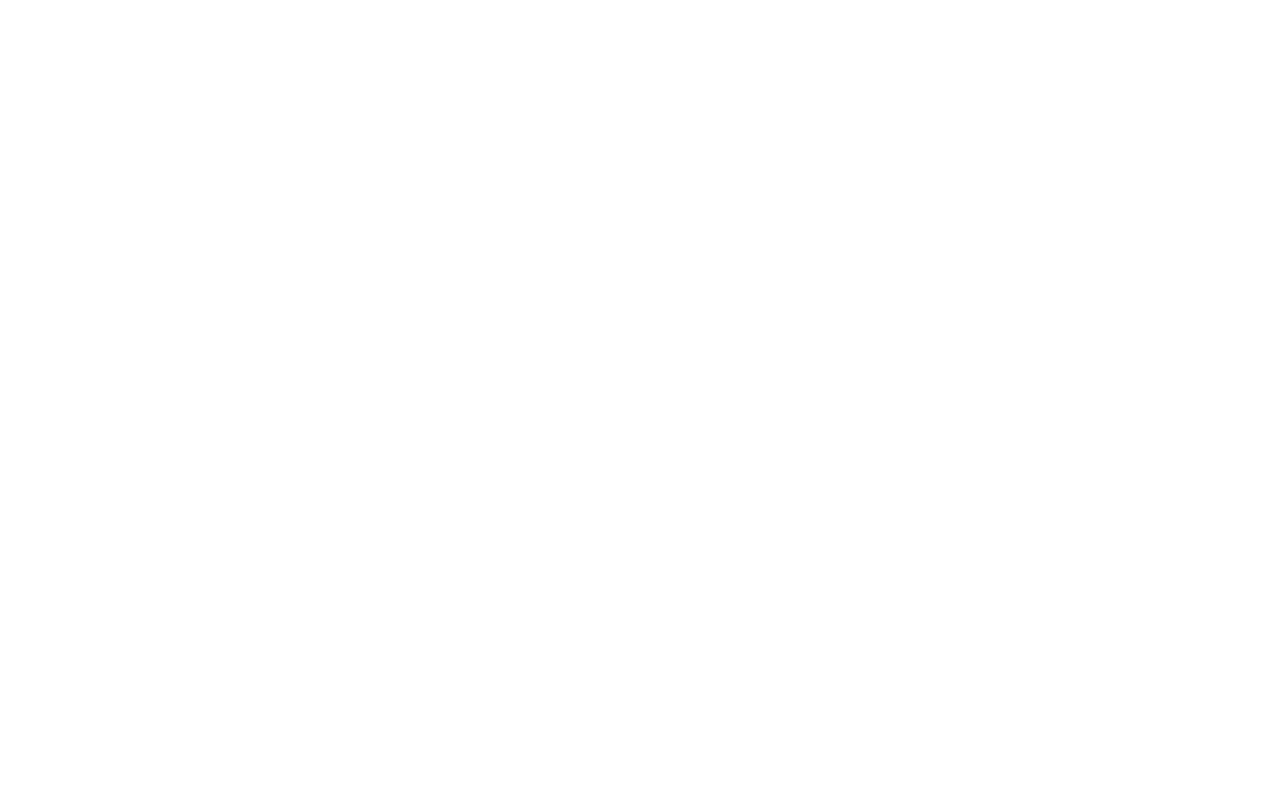
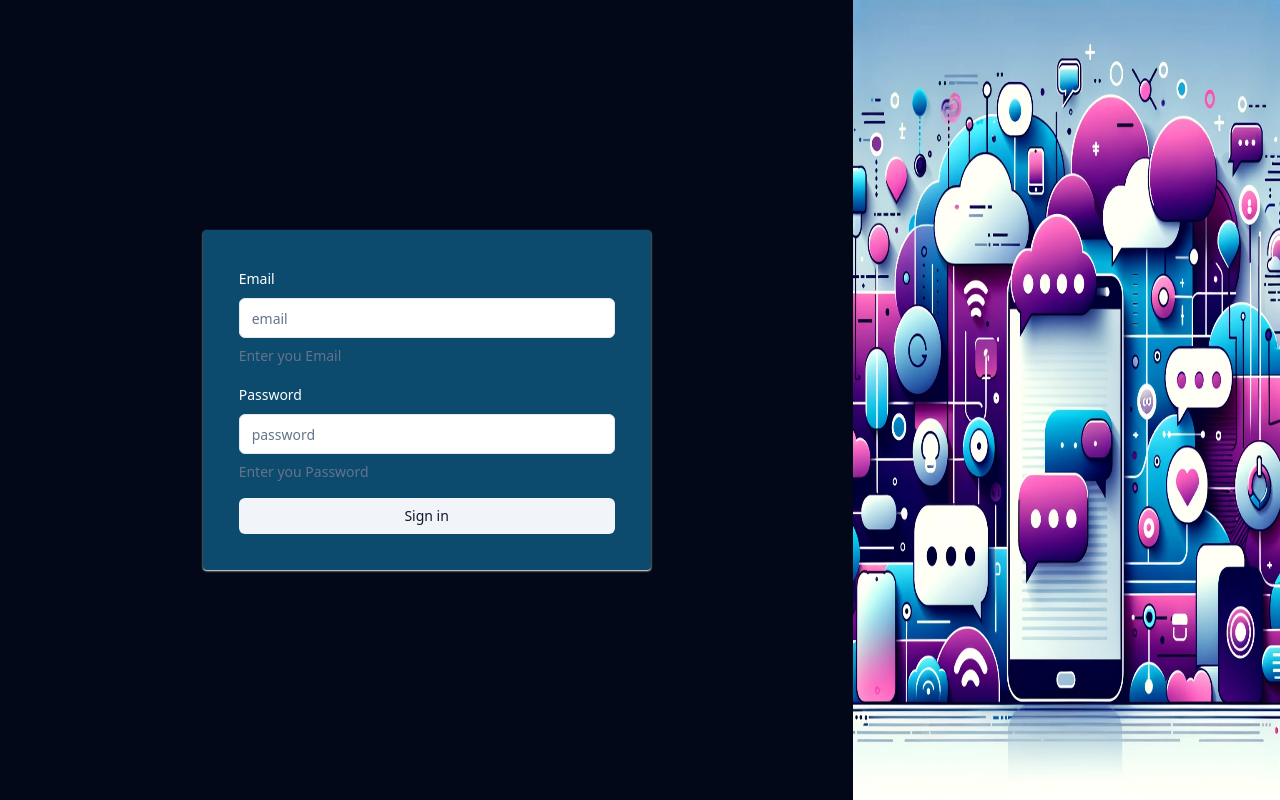
Before and after one commit to anton-lokianov/chat-app, a React (Vite) app in the folder client/: page / in a window 1280 px wide. Built offline with nearby package versions, Linux system fonts and the light colour scheme.

Commit message:
Update styles and dependencies

```diff
--- a/client/package.json
+++ b/client/package.json
@@ -10,6 +10,8 @@
     "preview": "vite preview"
   },
   "dependencies": {
+    "@hookform/resolvers": "^3.3.3",
+    "@radix-ui/react-label": "^2.0.2",
     "@radix-ui/react-slot": "^1.0.2",
     "class-variance-authority": "^0.7.0",
     "clsx": "^2.1.0",
@@ -17,10 +19,12 @@
     "lucide-react": "^0.303.0",
     "react": "^18.2.0",
     "react-dom": "^18.2.0",
+    "react-hook-form": "^7.49.2",
     "react-router-dom": "^6.21.1",
     "socket.io-client": "^4.7.2",
     "tailwind-merge": "^2.2.0",
-    "tailwindcss-animate": "^1.0.7"
+    "tailwindcss-animate": "^1.0.7",
+    "zod": "^3.22.4"
   },
   "devDependencies": {
     "@types/node": "^20.10.5",
--- a/client/src/App.tsx
+++ b/client/src/App.tsx
@@ -1,7 +1,36 @@
-import { Button } from '@/components/ui/button';
+import { useState } from 'react';
+import { Route, Routes } from 'react-router-dom';
+import Auth from '@/pages/_auth/auth';
 
 function App() {
-  return <main></main>;
+  const [state, setState] = useState('box1');
+
+  const variants = {
+    box1: {
+      opacity: 1,
+      scale: 1,
+      x: 0,
+      transition: {
+        duration: 0.2,
+      },
+    },
+    box2: {
+      opacity: 0,
+      scale: 0,
+      x: 200,
+      transition: {
+        duration: 0.4,
+      },
+    }, // Example transformation
+  };
+
+  return (
+    <main className='w-full min-h-screen'>
+      <Routes>
+        <Route index element={<Auth />} />
+      </Routes>
+    </main>
+  );
 }
 
 export default App;
--- /dev/null
+++ b/client/src/components/features/SignInForm.tsx
@@ -0,0 +1,63 @@
+import { useForm } from 'react-hook-form';
+import { Button } from '../ui/Button';
+import { Input } from '../ui/Input';
+import {
+  Form,
+  FormControl,
+  FormDescription,
+  FormField,
+  FormItem,
+  FormLabel,
+  FormMessage,
+} from '../ui/form';
+
+export const SignInForm = () => {
+  const form = useForm({
+    defaultValues: {
+      email: '',
+      password: '',
+    },
+  });
+
+  // todo: add onSubmit handler and change the form colors and add more styles
+  return (
+    <Form {...form}>
+      <form
+        onSubmit={() => {}}
+        className='space-y-4 max-w-md w-full bg-sky-900 p-9 rounded-sm shadow-sm shadow-amber-50'
+      >
+        <FormField
+          control={form.control}
+          name='email'
+          render={({ field }) => (
+            <FormItem>
+              <FormLabel>Email</FormLabel>
+              <FormControl>
+                <Input placeholder='email' {...field} />
+              </FormControl>
+              <FormDescription>Enter you Email</FormDescription>
+              <FormMessage />
+            </FormItem>
+          )}
+        />
+        <FormField
+          control={form.control}
+          name='password'
+          render={({ field }) => (
+            <FormItem>
+              <FormLabel>Password</FormLabel>
+              <FormControl>
+                <Input placeholder='password' {...field} />
+              </FormControl>
+              <FormDescription>Enter you Password</FormDescription>
+              <FormMessage />
+            </FormItem>
+          )}
+        />
+        <Button className='w-full' type='submit' size='sm'>
+          Sign in
+        </Button>
+      </form>
+    </Form>
+  );
+};
--- /dev/null
+++ b/client/src/components/features/SignOutForm.tsx
@@ -0,0 +1,3 @@
+export const SignOutForm = () => {
+  return <></>;
+};
--- a/client/src/components/ui/Button.tsx
+++ b/client/src/components/ui/Button.tsx
@@ -1,6 +1,7 @@
 import * as React from 'react';
 import { cva, type VariantProps } from 'class-variance-authority';
 import { cn } from '@/lib/utils';
+import { motion, MotionProps } from 'framer-motion';
 
 const buttonVariants = cva(
   'inline-flex items-center justify-center whitespace-nowrap rounded-md text-sm font-medium ring-offset-background transition-colors focus-visible:outline-none focus-visible:ring-2 focus-visible:ring-ring focus-visible:ring-offset-2 disabled:pointer-events-none disabled:opacity-50',
@@ -25,20 +26,27 @@
       },
     },
     defaultVariants: {
-      variant: 'default',
+      variant: 'secondary',
       size: 'default',
     },
   },
 );
 
+type Override<T1, T2> = Omit<T1, keyof T2> & T2;
+
 export interface ButtonProps
-  extends React.ButtonHTMLAttributes<HTMLButtonElement>,
-    VariantProps<typeof buttonVariants> {}
+  extends Override<
+    React.ButtonHTMLAttributes<HTMLButtonElement>,
+    VariantProps<typeof buttonVariants> & MotionProps
+  > {}
 
 const Button = React.forwardRef<HTMLButtonElement, ButtonProps>(
   ({ className, variant, size, ...props }, ref) => {
     return (
-      <button
+      <motion.button
+        whileHover={{ scale: 1.02 }}
+        whileTap={{ scale: 0.99 }}
+        transition={{ duration: 0.1, type: 'spring' }}
         className={cn(buttonVariants({ variant, size, className }))}
         ref={ref}
         {...props}
--- a/client/src/components/ui/Input.tsx
+++ b/client/src/components/ui/Input.tsx
@@ -11,7 +11,7 @@
       <input
         type={type}
         className={cn(
-          'flex h-10 w-full rounded-md border border-input bg-background px-3 py-2 text-sm ring-offset-background file:border-0 file:bg-transparent file:text-sm file:font-medium placeholder:text-muted-foreground focus-visible:outline-none focus-visible:ring-2 focus-visible:ring-ring focus-visible:ring-offset-2 disabled:cursor-not-allowed disabled:opacity-50',
+          'flex h-10 w-full rounded-md border border-input bg-background px-3 py-2 text-sm ring-offset-background file:border-0 file:bg-transparent file:text-sm file:font-medium placeholder:text-muted-foreground focus-visible:outline-none focus-visible:ring-2 focus-visible:ring-ring focus-visible:ring-offset-2 disabled:cursor-not-allowed disabled:opacity-50 text-foreground',
           className,
         )}
         ref={ref}
--- /dev/null
+++ b/client/src/components/ui/form.tsx
@@ -0,0 +1,176 @@
+import * as React from "react"
+import * as LabelPrimitive from "@radix-ui/react-label"
+import { Slot } from "@radix-ui/react-slot"
+import {
+  Controller,
+  ControllerProps,
+  FieldPath,
+  FieldValues,
+  FormProvider,
+  useFormContext,
+} from "react-hook-form"
+
+import { cn } from "@/lib/utils"
+import { Label } from "@/components/ui/label"
+
+const Form = FormProvider
+
+type FormFieldContextValue<
+  TFieldValues extends FieldValues = FieldValues,
+  TName extends FieldPath<TFieldValues> = FieldPath<TFieldValues>
+> = {
+  name: TName
+}
+
+const FormFieldContext = React.createContext<FormFieldContextValue>(
+  {} as FormFieldContextValue
+)
+
+const FormField = <
+  TFieldValues extends FieldValues = FieldValues,
+  TName extends FieldPath<TFieldValues> = FieldPath<TFieldValues>
+>({
+  ...props
+}: ControllerProps<TFieldValues, TName>) => {
+  return (
+    <FormFieldContext.Provider value={{ name: props.name }}>
+      <Controller {...props} />
+    </FormFieldContext.Provider>
+  )
+}
+
+const useFormField = () => {
+  const fieldContext = React.useContext(FormFieldContext)
+  const itemContext = React.useContext(FormItemContext)
+  const { getFieldState, formState } = useFormContext()
+
+  const fieldState = getFieldState(fieldContext.name, formState)
+
+  if (!fieldContext) {
+    throw new Error("useFormField should be used within <FormField>")
+  }
+
+  const { id } = itemContext
+
+  return {
+    id,
+    name: fieldContext.name,
+    formItemId: `${id}-form-item`,
+    formDescriptionId: `${id}-form-item-description`,
+    formMessageId: `${id}-form-item-message`,
+    ...fieldState,
+  }
+}
+
+type FormItemContextValue = {
+  id: string
+}
+
+const FormItemContext = React.createContext<FormItemContextValue>(
+  {} as FormItemContextValue
+)
+
+const FormItem = React.forwardRef<
+  HTMLDivElement,
+  React.HTMLAttributes<HTMLDivElement>
+>(({ className, ...props }, ref) => {
+  const id = React.useId()
+
+  return (
+    <FormItemContext.Provider value={{ id }}>
+      <div ref={ref} className={cn("space-y-2", className)} {...props} />
+    </FormItemContext.Provider>
+  )
+})
+FormItem.displayName = "FormItem"
+
+const FormLabel = React.forwardRef<
+  React.ElementRef<typeof LabelPrimitive.Root>,
+  React.ComponentPropsWithoutRef<typeof LabelPrimitive.Root>
+>(({ className, ...props }, ref) => {
+  const { error, formItemId } = useFormField()
+
+  return (
+    <Label
+      ref={ref}
+      className={cn(error && "text-destructive", className)}
+      htmlFor={formItemId}
+      {...props}
+    />
+  )
+})
+FormLabel.displayName = "FormLabel"
+
+const FormControl = React.forwardRef<
+  React.ElementRef<typeof Slot>,
+  React.ComponentPropsWithoutRef<typeof Slot>
+>(({ ...props }, ref) => {
+  const { error, formItemId, formDescriptionId, formMessageId } = useFormField()
+
+  return (
+    <Slot
+      ref={ref}
+      id={formItemId}
+      aria-describedby={
+        !error
+          ? `${formDescriptionId}`
+          : `${formDescriptionId} ${formMessageId}`
+      }
+      aria-invalid={!!error}
+      {...props}
+    />
+  )
+})
+FormControl.displayName = "FormControl"
+
+const FormDescription = React.forwardRef<
+  HTMLParagraphElement,
+  React.HTMLAttributes<HTMLParagraphElement>
+>(({ className, ...props }, ref) => {
+  const { formDescriptionId } = useFormField()
+
+  return (
+    <p
+      ref={ref}
+      id={formDescriptionId}
+      className={cn("text-sm text-muted-foreground", className)}
+      {...props}
+    />
+  )
+})
+FormDescription.displayName = "FormDescription"
+
+const FormMessage = React.forwardRef<
+  HTMLParagraphElement,
+  React.HTMLAttributes<HTMLParagraphElement>
+>(({ className, children, ...props }, ref) => {
+  const { error, formMessageId } = useFormField()
+  const body = error ? String(error?.message) : children
+
+  if (!body) {
+    return null
+  }
+
+  return (
+    <p
+      ref={ref}
+      id={formMessageId}
+      className={cn("text-sm font-medium text-destructive", className)}
+      {...props}
+    >
+      {body}
+    </p>
+  )
+})
+FormMessage.displayName = "FormMessage"
+
+export {
+  useFormField,
+  Form,
+  FormItem,
+  FormLabel,
+  FormControl,
+  FormDescription,
+  FormMessage,
+  FormField,
+}
--- /dev/null
+++ b/client/src/components/ui/label.tsx
@@ -0,0 +1,24 @@
+import * as React from "react"
+import * as LabelPrimitive from "@radix-ui/react-label"
+import { cva, type VariantProps } from "class-variance-authority"
+
+import { cn } from "@/lib/utils"
+
+const labelVariants = cva(
+  "text-sm font-medium leading-none peer-disabled:cursor-not-allowed peer-disabled:opacity-70"
+)
+
+const Label = React.forwardRef<
+  React.ElementRef<typeof LabelPrimitive.Root>,
+  React.ComponentPropsWithoutRef<typeof LabelPrimitive.Root> &
+    VariantProps<typeof labelVariants>
+>(({ className, ...props }, ref) => (
+  <LabelPrimitive.Root
+    ref={ref}
+    className={cn(labelVariants(), className)}
+    {...props}
+  />
+))
+Label.displayName = LabelPrimitive.Root.displayName
+
+export { Label }
--- a/client/src/index.css
+++ b/client/src/index.css
@@ -71,6 +71,6 @@
     @apply border-border m-0 p-0;
   }
   body {
-    @apply bg-background text-foreground;
+    @apply bg-foreground text-background;
   }
 }
--- a/client/src/main.tsx
+++ b/client/src/main.tsx
@@ -1,10 +1,13 @@
-import React from 'react'
-import ReactDOM from 'react-dom/client'
-import App from './App.tsx'
-import './index.css'
+import React from 'react';
+import ReactDOM from 'react-dom/client';
+import App from './App.tsx';
+import './index.css';
+import { BrowserRouter } from 'react-router-dom';
 
 ReactDOM.createRoot(document.getElementById('root')!).render(
   <React.StrictMode>
-    <App />
+    <BrowserRouter>
+      <App />
+    </BrowserRouter>
   </React.StrictMode>,
-)
+);
--- /dev/null
+++ b/client/src/pages/_auth/auth.tsx
@@ -0,0 +1,15 @@
+import img from '../../assets/auth-bg2.png';
+import { SignInForm } from '@/components/features/SignInForm';
+
+const Auth = () => {
+  return (
+    <div className='flex flex-1'>
+      <div className='w-2/3 flex items-center justify-center'>
+        <SignInForm />
+      </div>
+      <img src={img} className='h-screen w-1/3' alt='chat-app' />
+    </div>
+  );
+};
+
+export default Auth;
--- /dev/null
+++ b/client/src/pages/_root/Home.tsx
@@ -0,0 +1,3 @@
+export const Home = () => {
+  return <div>Home</div>;
+};
```
Also changed, not shown: client/src/assets/auth-bg2.png (added), 1 other file (tests, documents, lock files or other folders).
